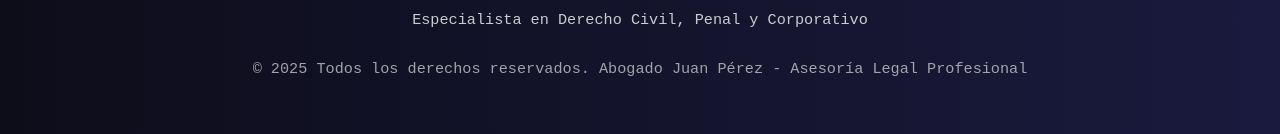
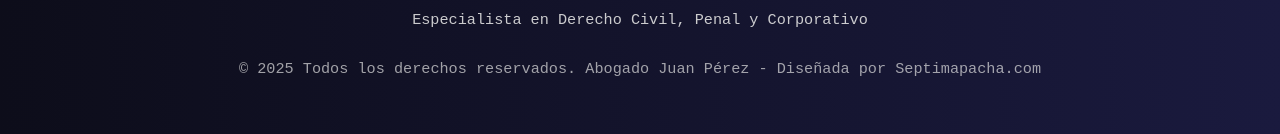
Before and after one commit to nalialma/plantilla-abogado, a plain HTML site: page index.html in a window 1280 px wide. Shown: the part 3539-3673 px from the top of the page. Drawn offline with Linux system fonts and the light colour scheme.

Commit message:
Update index.html

```diff
--- a/index.html
+++ b/index.html
@@ -833,7 +833,7 @@
       <h3>⚖️ Abogado Juan Pérez</h3>
       <p><strong>Asesoría Legal Profesional desde 2008</strong></p>
       <p>Especialista en Derecho Civil, Penal y Corporativo</p>
-      <p style="margin-top: 1.5rem; opacity: 0.7;">© 2025 Todos los derechos reservados. Abogado Juan Pérez - Asesoría Legal Profesional</p>
+      <p style="margin-top: 1.5rem; opacity: 0.7;">© 2025 Todos los derechos reservados. Abogado Juan Pérez - Diseñada por Septimapacha.com</p>
     </div>
   </footer>
 
```
